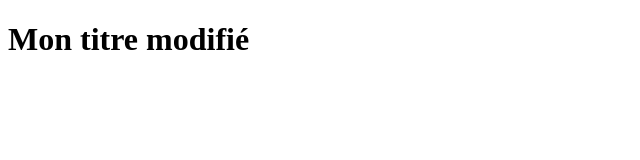
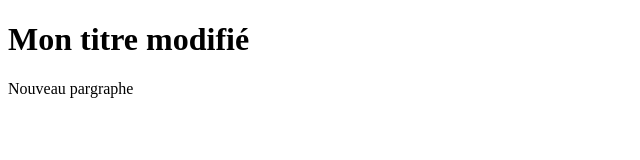
Before and after one commit to OliverTwist1234/TestVScode, a plain HTML site: page index.html in a window 1280 px wide. Shown: the whole page, without its empty margins (0-640 px from the left). Drawn offline with Linux system fonts and the light colour scheme.

Commit message:
ajout paragraphe

```diff
--- a/index.html
+++ b/index.html
@@ -8,5 +8,6 @@
 </head>
 <body>
     <h1>Mon titre modifié</h1>
+    <p>Nouveau pargraphe</p>
 </body>
 </html>
```
